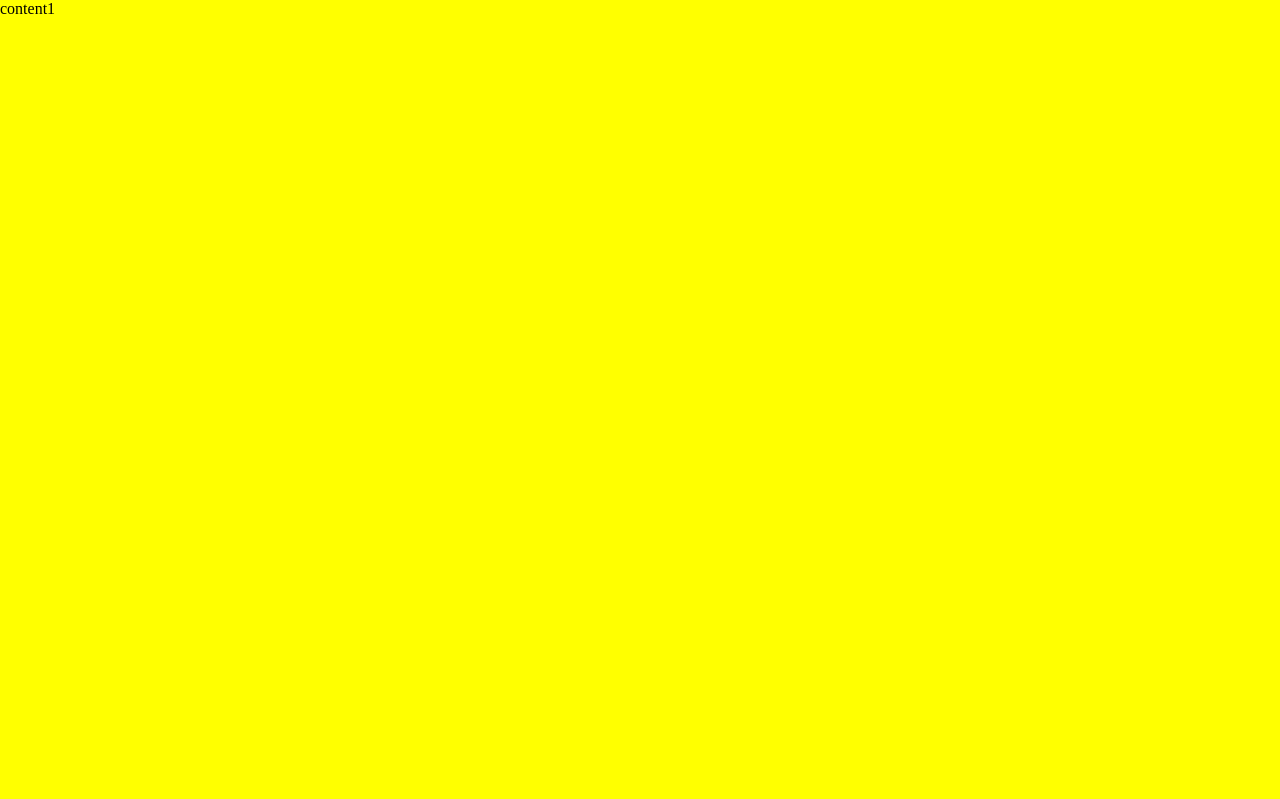
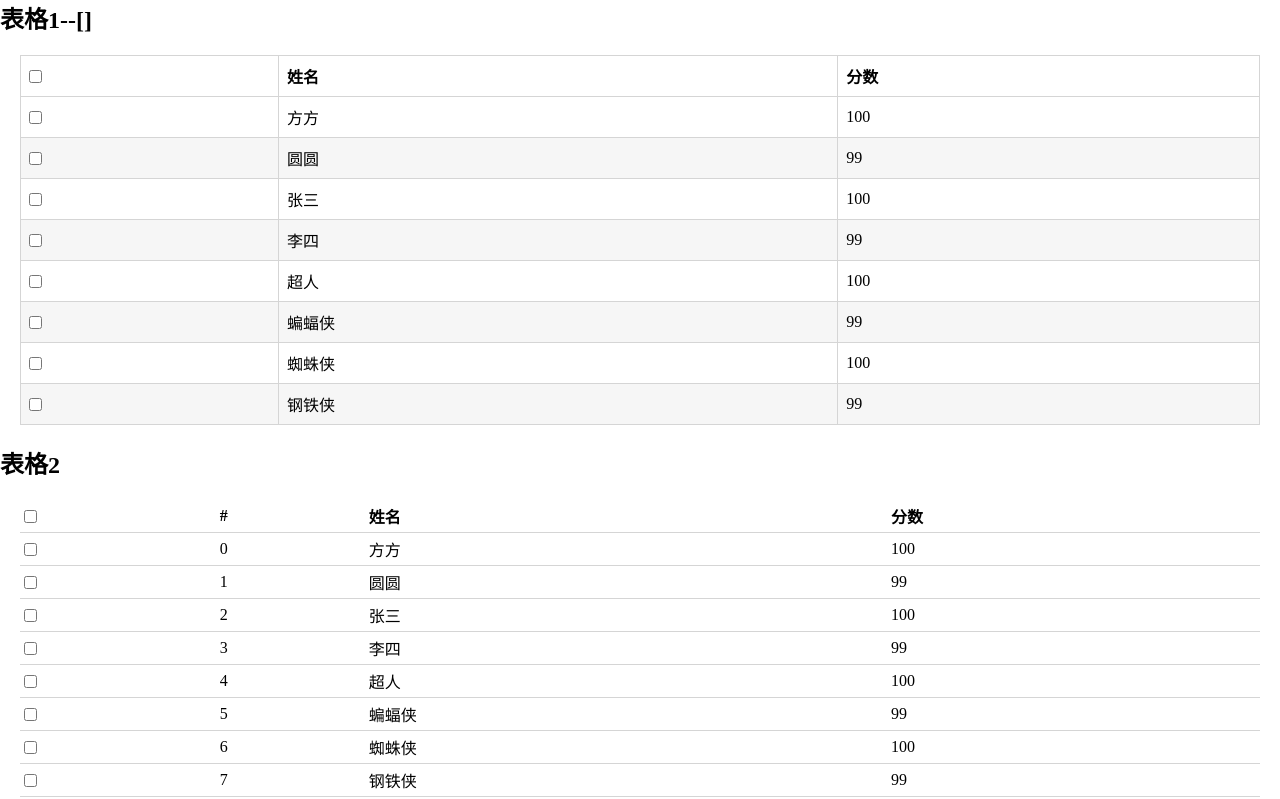
Before and after one commit to doria76593/vue2-lunzi, a Vue app: page / in a window 1280 px wide. Shown: the top 799 px of the page. Built offline with nearby package versions, Linux system fonts and the light colour scheme.

Commit message:
init-table

```diff
--- a/src/App.vue
+++ b/src/App.vue
@@ -1,6 +1,6 @@
 <template>
   <div>
-    <demo11></demo11>
+    <demo12></demo12>
   </div>
 </template>
 
@@ -16,9 +16,10 @@ import demo8 from './cs/demo8.vue'
 import demo9 from './cs/demo9'
 import demo10 from './cs/demo10'
 import demo11 from './cs/demo11'
+import demo12 from './cs/demo12'
 export default {
   components: {
-    demo1, demo2, demo3, demo4, demo5, demo6, demo7, demo8, demo9, demo10, demo11
+    demo1, demo2, demo3, demo4, demo5, demo6, demo7, demo8, demo9, demo10, demo11,demo12
   },
   data() {
     return {
--- /dev/null
+++ b/src/cs/demo12.vue
@@ -0,0 +1,47 @@
+<template>
+  <div>
+    <h2>表格1--{{selected}}</h2>
+    <div style="margin: 20px;">
+      <g-table :columns="columns" :data-source="dataSource" bordered @changeItem="changeItem"></g-table>
+    </div>
+    <h2>表格2</h2>
+    <div style="margin: 20px;">
+      <g-table :columns="columns" :data-source="dataSource" numberVisible compact :striped="false"></g-table>
+    </div>
+  </div>
+</template>
+<script>
+export default {
+  data() {
+    return {
+      selected: [],
+      columns: [
+        { text: '姓名', field: 'name' },
+        { text: '分数', field: 'score' },
+      ],
+      dataSource: [
+        { id: 1, name: '方方', score: 100 },
+        { id: 2, name: '圆圆', score: 99 },
+        { id: 3, name: '张三', score: 100 },
+        { id: 4, name: '李四', score: 99 },
+        { id: 5, name: '超人', score: 100 },
+        { id: 6, name: '蝙蝠侠', score: 99 },
+        { id: 7, name: '蜘蛛侠', score: 100 },
+        { id: 8, name: '钢铁侠', score: 99 },
+      ]
+    }
+  },
+  methods: {
+    changeItem({ item, index, selected }) {
+      if (selected) {
+        this.selected.push(item)
+      } else {
+        let index = this.selected.indexOf(item)
+        this.selected.splice(index, 1)
+      }
+    }
+  },
+}
+</script>
+<style scoped lang="scss">
+</style>
--- a/src/main.js
+++ b/src/main.js
@@ -36,6 +36,7 @@ import GNavItem from './nav/nav-item.vue'
 import GSubNav from './nav/sub-nav.vue'
 import GPager from './pager.vue'
 import GSticky from './sticky.vue'
+import GTable from './table.vue'
 
 
 Vue.config.productionTip = false
@@ -68,6 +69,7 @@ Vue.component('g-nav-item', GNavItem)
 Vue.component('g-sub-nav', GSubNav)
 Vue.component('g-pager', GPager)
 Vue.component('g-sticky', GSticky)
+Vue.component('g-table', GTable)
 
 Vue.use(plugin)
 
--- /dev/null
+++ b/src/table.vue
@@ -0,0 +1,102 @@
+<template>
+  <div class="gulu-table-wrapper">
+    <table class="gulu-table" :class="{bordered, compact, striped: striped}">
+      <thead>
+        <tr>
+          <th><input type="checkbox" /></th>
+          <th v-if="numberVisible">#</th>
+          <th v-for="(column,index) in columns" :key="index">{{column.text}}</th>
+        </tr>
+      </thead>
+      <tbody>
+        <tr v-for="(item,index) in dataSource" :key="item.id">
+          <td>
+            <input type="checkbox" @change="onChangeItem(item, index, $event)" />
+          </td>
+          <td v-if="numberVisible">{{index}}</td>
+          <td v-for="column in columns" :key="column.field">{{item[column.field]}}</td>
+        </tr>
+      </tbody>
+    </table>
+  </div>
+</template>
+<script>
+export default {
+  name: "GuluTable",
+  props: {
+    columns: {
+      type: Array,
+      required: true
+    },
+    dataSource: {
+      type: Array,
+      required: true,
+    },
+    numberVisible: {
+      type: Boolean,
+      default: false
+    },
+    bordered: {
+      type: Boolean,
+      default: false
+    },
+    striped: {
+      type: Boolean,
+      default: true
+    },
+    compact: {
+      type: Boolean,
+      default: false
+    },
+  },
+  data() {
+    return {}
+  },
+  methods: {
+    onChangeItem(item, index, e) {
+      let selected = e.target.checked
+      this.$emit('changeItem', { item, index, selected })
+    }
+  },
+}
+</script>
+<style scoped lang="scss">
+$grey: darken($grey, 10%);
+.gulu-table {
+  width: 100%;
+  border-collapse: collapse;
+  border-spacing: 0;
+  border-bottom: 1px solid $grey;
+  &.bordered {
+    border: 1px solid $grey;
+    td,
+    th {
+      border: 1px solid $grey;
+    }
+  }
+  &.compact {
+    td,
+    th {
+      padding: 4px;
+    }
+  }
+  td,
+  th {
+    border-bottom: 1px solid $grey;
+    text-align: left;
+    padding: 8px;
+  }
+  &.striped {
+    tbody {
+      > tr {
+        &:nth-child(odd) {
+          background: white;
+        }
+        &:nth-child(even) {
+          background: lighten($grey, 13%);
+        }
+      }
+    }
+  }
+}
+</style>
```
